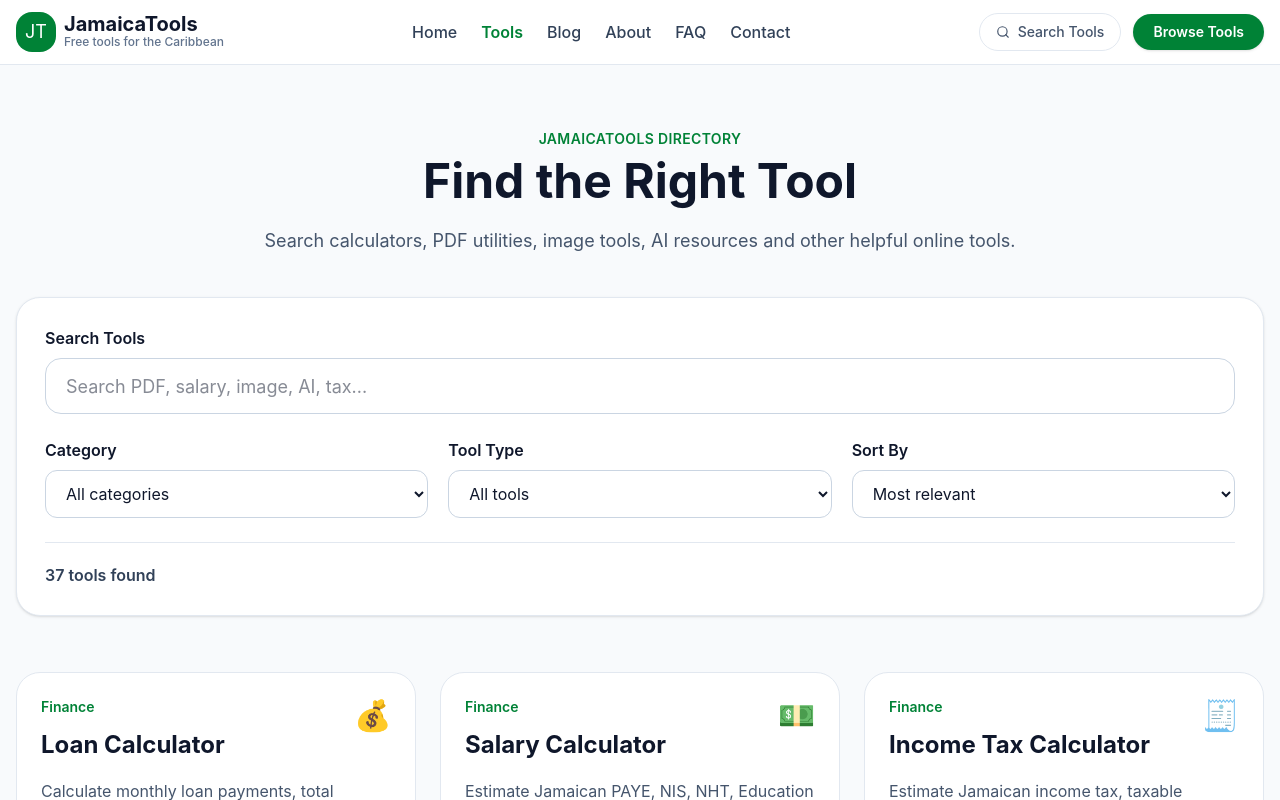
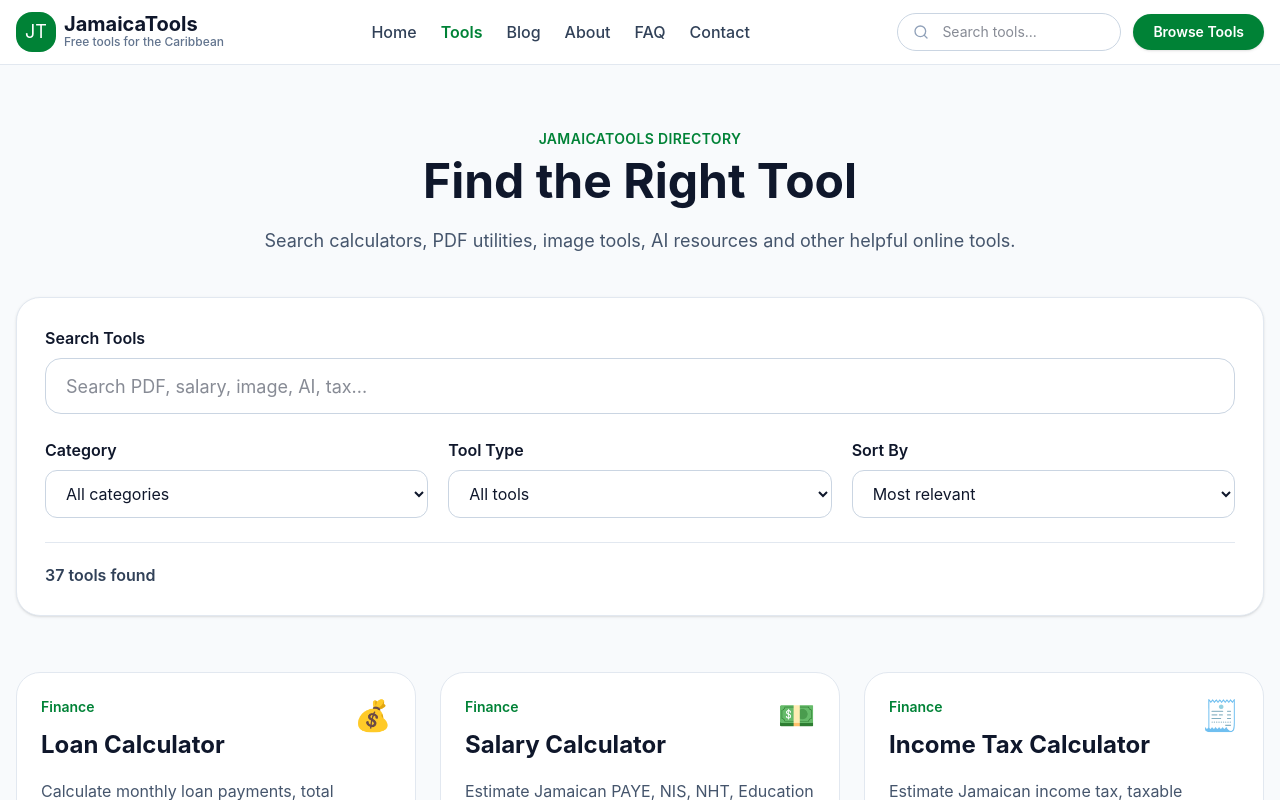
Before and after one commit to Movieslists02/jamaicatools, a React (Vite) app: page /tools in a window 1280 px wide. Shown: the top 800 px of the page. Built offline with nearby package versions, Linux system fonts and the light colour scheme.

Commit message:
feat: add global header search experience

```diff
--- a/src/components/layout/Header.jsx
+++ b/src/components/layout/Header.jsx
@@ -1,36 +1,51 @@
 import { useState } from "react";
-import { Link, NavLink } from "react-router-dom";
-import { FiMenu, FiX, FiSearch } from "react-icons/fi";
-
-const navLinks = [
-  { name: "Home", path: "/" },
-  { name: "Tools", path: "/tools" },
-  { name: "Blog", path: "/blog" },
-  { name: "About", path: "/about" },
-  { name: "FAQ", path: "/faq" },
-  { name: "Contact", path: "/contact" },
-];
+import { FiMenu, FiSearch, FiX } from "react-icons/fi";
+import {
+  Link,
+  NavLink,
+  useNavigate,
+} from "react-router-dom";
+import navigation from "../../data/navigation";
 
 function Header() {
   const [menuOpen, setMenuOpen] = useState(false);
+  const [headerSearch, setHeaderSearch] = useState("");
+  const navigate = useNavigate();
 
   const navClass = ({ isActive }) =>
     isActive
-      ? "text-green-700 font-semibold"
-      : "text-slate-700 hover:text-green-700 font-medium";
+      ? "font-semibold text-green-700"
+      : "font-medium text-slate-700 transition hover:text-green-700";
+
+  const handleSearch = (event) => {
+    event.preventDefault();
+
+    const query = headerSearch.trim();
+
+    if (!query) {
+      navigate("/tools");
+      return;
+    }
+
+    navigate(`/tools?q=${encodeURIComponent(query)}`);
+    setHeaderSearch("");
+    setMenuOpen(false);
+  };
 
   return (
     <header className="sticky top-0 z-50 border-b border-slate-200 bg-white/95 backdrop-blur">
       <div className="mx-auto max-w-7xl px-4">
         <div className="flex h-16 items-center justify-between gap-4">
-          <Link to="/" className="flex items-center gap-2">
+          <Link to="/" className="flex shrink-0 items-center gap-2">
             <span className="flex h-10 w-10 items-center justify-center rounded-2xl bg-green-700 text-lg text-white">
               JT
             </span>
+
             <div>
               <p className="text-xl font-bold leading-none text-slate-900">
                 JamaicaTools
               </p>
+
               <p className="text-xs font-medium text-slate-500">
                 Free tools for the Caribbean
               </p>
@@ -38,25 +53,46 @@ function Header() {
           </Link>
 
           <nav className="hidden items-center gap-6 lg:flex">
-            {navLinks.map((link) => (
-              <NavLink key={link.path} to={link.path} className={navClass}>
+            {navigation.map((link) => (
+              <NavLink
+                key={link.path}
+                to={link.path}
+                className={navClass}
+              >
                 {link.name}
               </NavLink>
             ))}
           </nav>
 
           <div className="hidden items-center gap-3 md:flex">
-            <Link
-              to="/tools"
-              className="flex items-center gap-2 rounded-full border border-slate-200 px-4 py-2 text-sm font-medium text-slate-600 hover:border-green-700 hover:text-green-700"
-            >
-              <FiSearch />
-              Search Tools
-            </Link>
+            <form onSubmit={handleSearch}>
+              <label htmlFor="header-tool-search" className="sr-only">
+                Search tools
+              </label>
+
+              <div className="relative">
+                <FiSearch
+                  aria-hidden="true"
+                  className="absolute left-4 top-1/2 -translate-y-1/2 text-slate-400"
+                />
+
+                <input
+                  id="header-tool-search"
+                  type="search"
+                  value={headerSearch}
+                  onChange={(event) =>
+                    setHeaderSearch(event.target.value)
+                  }
+                  placeholder="Search tools..."
+                  autoComplete="off"
+                  className="w-48 rounded-full border border-slate-300 py-2 pl-11 pr-4 text-sm outline-none transition focus:border-green-700 focus:ring-4 focus:ring-green-100 xl:w-56"
+                />
+              </div>
+            </form>
 
             <Link
               to="/tools"
-              className="rounded-full bg-green-700 px-5 py-2 text-sm font-semibold text-white shadow-sm hover:bg-green-800"
+              className="whitespace-nowrap rounded-full bg-green-700 px-5 py-2 text-sm font-semibold text-white shadow-sm transition hover:bg-green-800"
             >
               Browse Tools
             </Link>
@@ -64,9 +100,10 @@ function Header() {
 
           <button
             type="button"
-            onClick={() => setMenuOpen(!menuOpen)}
+            onClick={() => setMenuOpen((current) => !current)}
             className="rounded-xl border border-slate-200 p-2 text-slate-700 lg:hidden"
             aria-label="Toggle navigation menu"
+            aria-expanded={menuOpen}
           >
             {menuOpen ? <FiX size={22} /> : <FiMenu size={22} />}
           </button>
@@ -75,7 +112,7 @@ function Header() {
         {menuOpen && (
           <div className="border-t border-slate-200 py-4 lg:hidden">
             <nav className="flex flex-col gap-4">
-              {navLinks.map((link) => (
+              {navigation.map((link) => (
                 <NavLink
                   key={link.path}
                   to={link.path}
@@ -85,6 +122,34 @@ function Header() {
                   {link.name}
                 </NavLink>
               ))}
+
+              <form onSubmit={handleSearch} className="pt-2">
+                <label
+                  htmlFor="mobile-header-tool-search"
+                  className="sr-only"
+                >
+                  Search tools
+                </label>
+
+                <div className="relative">
+                  <FiSearch
+                    aria-hidden="true"
+                    className="absolute left-4 top-1/2 -translate-y-1/2 text-slate-400"
+                  />
+
+                  <input
+                    id="mobile-header-tool-search"
+                    type="search"
+                    value={headerSearch}
+                    onChange={(event) =>
+                      setHeaderSearch(event.target.value)
+                    }
+                    placeholder="Search tools..."
+                    autoComplete="off"
+                    className="h-12 w-full rounded-xl border border-slate-300 bg-white pl-11 pr-4 outline-none transition focus:border-green-700 focus:ring-4 focus:ring-green-100"
+                  />
+                </div>
+              </form>
 
               <Link
                 to="/tools"
--- a/src/pages/Tools.jsx
+++ b/src/pages/Tools.jsx
@@ -1,4 +1,4 @@
-import { useMemo } from "react";
+import { useEffect, useMemo, useRef } from "react";
 import { Helmet } from "react-helmet-async";
 import { useSearchParams } from "react-router-dom";
 import ToolGrid from "../components/tools/ToolGrid";
@@ -24,11 +24,18 @@ const SORT_OPTIONS = [
 
 function Tools() {
   const [searchParams, setSearchParams] = useSearchParams();
+  const searchInputRef = useRef(null);
 
   const query = searchParams.get("q") ?? "";
   const category = searchParams.get("category") ?? "all";
   const status = searchParams.get("status") ?? "all";
   const sort = searchParams.get("sort") ?? "relevance";
+
+  useEffect(() => {
+    if (query.trim()) {
+      searchInputRef.current?.focus();
+    }
+  }, [query]);
 
   const categories = useMemo(() => getToolCategories(tools), []);
 
@@ -75,6 +82,7 @@ function Tools() {
           name="description"
           content="Search and browse free calculators, image tools, PDF utilities, AI tools and online resources."
         />
+        <link rel="canonical" href="https://jamaicatools.com/tools" />
       </Helmet>
 
       <section className="bg-slate-50 py-16">
@@ -104,6 +112,7 @@ function Tools() {
               </label>
 
               <input
+                ref={searchInputRef}
                 id="tool-search"
                 type="search"
                 value={query}
@@ -111,6 +120,7 @@ function Tools() {
                   updateSearchParameter("q", event.target.value)
                 }
                 placeholder="Search PDF, salary, image, AI, tax..."
+                autoComplete="off"
                 className="h-14 w-full rounded-2xl border border-slate-300 bg-white px-5 text-lg outline-none transition focus:border-green-600 focus:ring-4 focus:ring-green-100"
               />
             </div>
```
